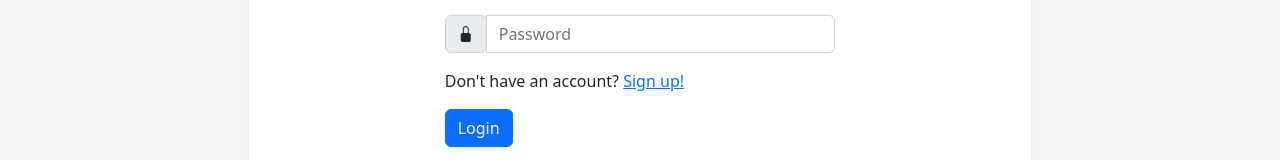
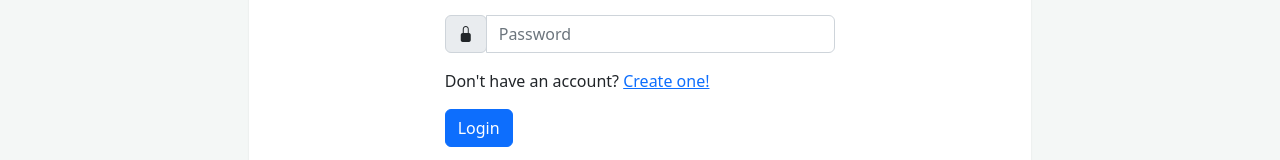
Before and after one commit to leegrash/kbt-chat-app, a Vue app in the folder web-application/client/: page /login in a window 1280 px wide. Shown: the part 198-358 px from the top of the page. Built offline with nearby package versions, Linux system fonts and the light colour scheme.

Commit message:
router link works

```diff
--- a/web-application/client/src/views/Login.vue
+++ b/web-application/client/src/views/Login.vue
@@ -19,7 +19,7 @@
                     <input type="password" class="form-control" placeholder="Password">
                   </div>
                   <div class="form-group">
-                    <p>Don't have an account? <a href="">Sign up!</a></p>
+                    <p>Don't have an account? <router-link to="/signup">Create one!</router-link></p>
                   </div>
                   <button type="submit" class="btn btn-primary">Login</button>
                 </form>
```
